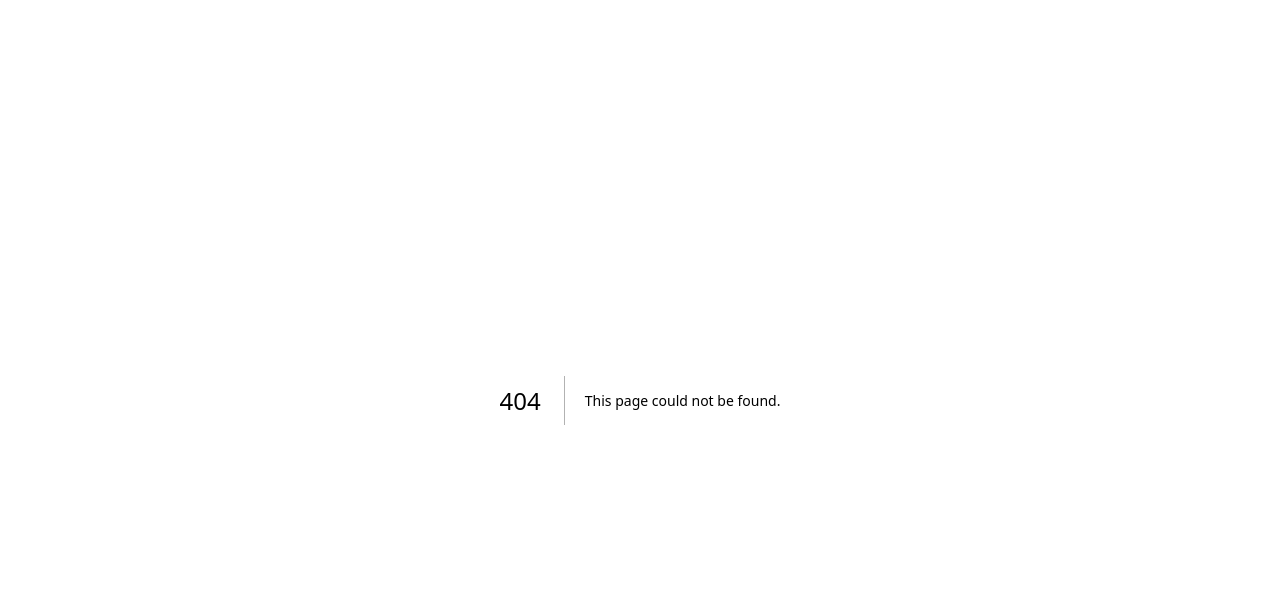
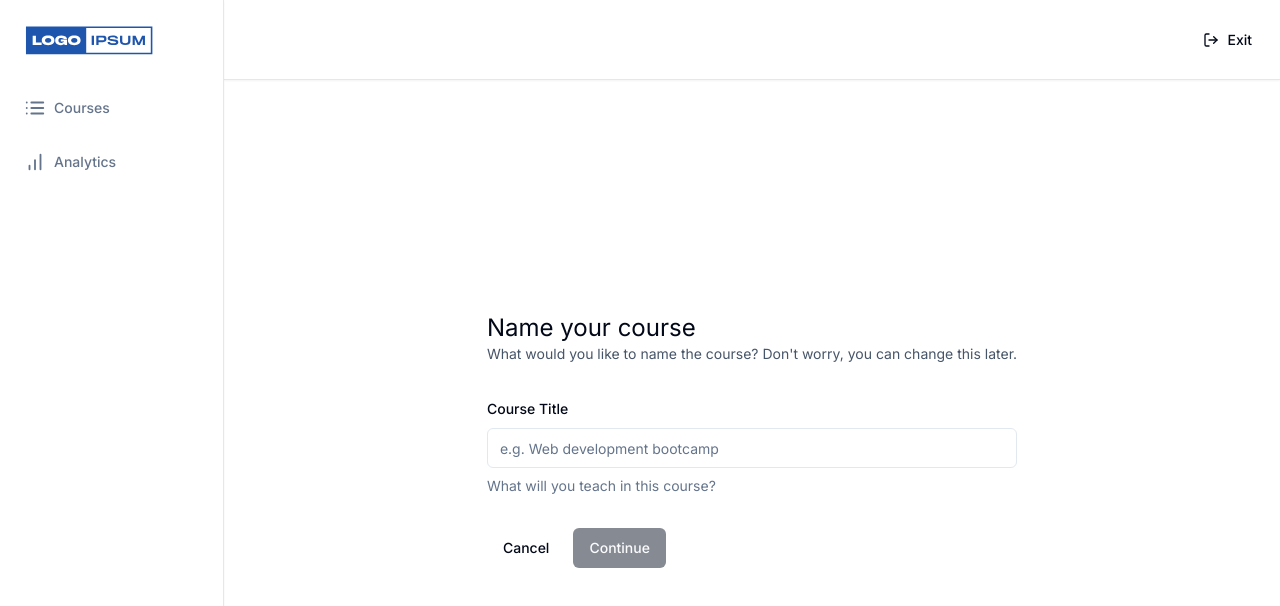
Before and after one commit to naviava/academix-app, a Next.js app: page /teacher/create in a window 1280 px wide. Before the commit this address had no page. Shown: the top 606 px of the page. Built offline with nearby package versions, Linux system fonts and the light colour scheme.

Commit message:
Added course creation UI.

```diff
--- a/app/(dashboard)/(routes)/teacher/courses/page.tsx
+++ b/app/(dashboard)/(routes)/teacher/courses/page.tsx
@@ -1,5 +1,14 @@
+import Link from "next/link";
+import { Button } from "@/components/ui/button";
+
 interface CoursesPageProps {}
 
 export default function CoursesPage({}: CoursesPageProps) {
-  return <div>CoursesPage</div>;
+  return (
+    <div className="p-6">
+      <Link href="/teacher/create">
+        <Button>New Course</Button>
+      </Link>
+    </div>
+  );
 }
--- /dev/null
+++ b/app/(dashboard)/(routes)/teacher/create/page.tsx
@@ -0,0 +1,102 @@
+"use client";
+
+import { useCallback, useMemo } from "react";
+import Link from "next/link";
+import { useRouter } from "next/navigation";
+
+import * as z from "zod";
+import axios from "axios";
+import toast from "react-hot-toast";
+import { useForm } from "react-hook-form";
+import { zodResolver } from "@hookform/resolvers/zod";
+
+import { Input } from "@/components/ui/input";
+import { Button } from "@/components/ui/button";
+import {
+  Form,
+  FormControl,
+  FormDescription,
+  FormField,
+  FormItem,
+  FormLabel,
+  FormMessage,
+} from "@/components/ui/form";
+
+const formSchema = z.object({
+  title: z.string().min(1, { message: "Title is required" }),
+});
+
+export default function CreatePage() {
+  const router = useRouter();
+
+  const form = useForm<z.infer<typeof formSchema>>({
+    resolver: zodResolver(formSchema),
+    defaultValues: { title: "" },
+  });
+
+  const { isSubmitting, isValid } = useMemo(
+    () => form.formState,
+    [form.formState],
+  );
+
+  const onSubmit = useCallback(
+    async (values: z.infer<typeof formSchema>) => {
+      try {
+        const response = await axios.post("/api/course", values);
+        router.push(`/teacher/courses/${response.data.id}`);
+      } catch (err) {
+        toast.error("Something went wrong");
+      }
+    },
+    [router],
+  );
+
+  return (
+    <div className="mx-auto flex h-full max-w-5xl p-6 md:items-center md:justify-center">
+      <div>
+        <h1 className="text-2xl">Name your course</h1>
+        <p className="text-sm text-slate-600">
+          What would you like to name the course? Don&apos;t worry, you can
+          change this later.
+        </p>
+        <Form {...form}>
+          <form
+            onSubmit={form.handleSubmit(onSubmit)}
+            className="mt-8 space-y-8"
+          >
+            <FormField
+              name="title"
+              control={form.control}
+              render={({ field }) => (
+                <FormItem>
+                  <FormLabel>Course Title</FormLabel>
+                  <FormControl>
+                    <Input
+                      disabled={isSubmitting}
+                      placeholder="e.g. Web development bootcamp"
+                      {...field}
+                    />
+                  </FormControl>
+                  <FormDescription>
+                    What will you teach in this course?
+                  </FormDescription>
+                  <FormMessage />
+                </FormItem>
+              )}
+            />
+            <div className="flex items-center gap-x-2">
+              <Link href="/">
+                <Button type="button" variant="ghost">
+                  Cancel
+                </Button>
+              </Link>
+              <Button type="submit" disabled={!isValid || isSubmitting}>
+                Continue
+              </Button>
+            </div>
+          </form>
+        </Form>
+      </div>
+    </div>
+  );
+}
--- a/app/layout.tsx
+++ b/app/layout.tsx
@@ -3,6 +3,7 @@
 import { Inter } from "next/font/google";
 
 import { ClerkProvider } from "@clerk/nextjs";
+import ToasterProvider from "@/components/providers/toaster-provider";
 
 const inter = Inter({ subsets: ["latin"] });
 
@@ -19,7 +20,10 @@
   return (
     <ClerkProvider>
       <html lang="en">
-        <body className={inter.className}>{children}</body>
+        <body className={inter.className}>
+          <ToasterProvider />
+          {children}
+        </body>
       </html>
     </ClerkProvider>
   );
--- /dev/null
+++ b/components/providers/toaster-provider.tsx
@@ -0,0 +1,7 @@
+"use client";
+
+import { Toaster } from "react-hot-toast";
+
+export default function ToasterProvider() {
+  return <Toaster />;
+}
--- /dev/null
+++ b/components/ui/form.tsx
@@ -0,0 +1,176 @@
+import * as React from "react"
+import * as LabelPrimitive from "@radix-ui/react-label"
+import { Slot } from "@radix-ui/react-slot"
+import {
+  Controller,
+  ControllerProps,
+  FieldPath,
+  FieldValues,
+  FormProvider,
+  useFormContext,
+} from "react-hook-form"
+
+import { cn } from "@/lib/utils"
+import { Label } from "@/components/ui/label"
+
+const Form = FormProvider
+
+type FormFieldContextValue<
+  TFieldValues extends FieldValues = FieldValues,
+  TName extends FieldPath<TFieldValues> = FieldPath<TFieldValues>
+> = {
+  name: TName
+}
+
+const FormFieldContext = React.createContext<FormFieldContextValue>(
+  {} as FormFieldContextValue
+)
+
+const FormField = <
+  TFieldValues extends FieldValues = FieldValues,
+  TName extends FieldPath<TFieldValues> = FieldPath<TFieldValues>
+>({
+  ...props
+}: ControllerProps<TFieldValues, TName>) => {
+  return (
+    <FormFieldContext.Provider value={{ name: props.name }}>
+      <Controller {...props} />
+    </FormFieldContext.Provider>
+  )
+}
+
+const useFormField = () => {
+  const fieldContext = React.useContext(FormFieldContext)
+  const itemContext = React.useContext(FormItemContext)
+  const { getFieldState, formState } = useFormContext()
+
+  const fieldState = getFieldState(fieldContext.name, formState)
+
+  if (!fieldContext) {
+    throw new Error("useFormField should be used within <FormField>")
+  }
+
+  const { id } = itemContext
+
+  return {
+    id,
+    name: fieldContext.name,
+    formItemId: `${id}-form-item`,
+    formDescriptionId: `${id}-form-item-description`,
+    formMessageId: `${id}-form-item-message`,
+    ...fieldState,
+  }
+}
+
+type FormItemContextValue = {
+  id: string
+}
+
+const FormItemContext = React.createContext<FormItemContextValue>(
+  {} as FormItemContextValue
+)
+
+const FormItem = React.forwardRef<
+  HTMLDivElement,
+  React.HTMLAttributes<HTMLDivElement>
+>(({ className, ...props }, ref) => {
+  const id = React.useId()
+
+  return (
+    <FormItemContext.Provider value={{ id }}>
+      <div ref={ref} className={cn("space-y-2", className)} {...props} />
+    </FormItemContext.Provider>
+  )
+})
+FormItem.displayName = "FormItem"
+
+const FormLabel = React.forwardRef<
+  React.ElementRef<typeof LabelPrimitive.Root>,
+  React.ComponentPropsWithoutRef<typeof LabelPrimitive.Root>
+>(({ className, ...props }, ref) => {
+  const { error, formItemId } = useFormField()
+
+  return (
+    <Label
+      ref={ref}
+      className={cn(error && "text-destructive", className)}
+      htmlFor={formItemId}
+      {...props}
+    />
+  )
+})
+FormLabel.displayName = "FormLabel"
+
+const FormControl = React.forwardRef<
+  React.ElementRef<typeof Slot>,
+  React.ComponentPropsWithoutRef<typeof Slot>
+>(({ ...props }, ref) => {
+  const { error, formItemId, formDescriptionId, formMessageId } = useFormField()
+
+  return (
+    <Slot
+      ref={ref}
+      id={formItemId}
+      aria-describedby={
+        !error
+          ? `${formDescriptionId}`
+          : `${formDescriptionId} ${formMessageId}`
+      }
+      aria-invalid={!!error}
+      {...props}
+    />
+  )
+})
+FormControl.displayName = "FormControl"
+
+const FormDescription = React.forwardRef<
+  HTMLParagraphElement,
+  React.HTMLAttributes<HTMLParagraphElement>
+>(({ className, ...props }, ref) => {
+  const { formDescriptionId } = useFormField()
+
+  return (
+    <p
+      ref={ref}
+      id={formDescriptionId}
+      className={cn("text-sm text-muted-foreground", className)}
+      {...props}
+    />
+  )
+})
+FormDescription.displayName = "FormDescription"
+
+const FormMessage = React.forwardRef<
+  HTMLParagraphElement,
+  React.HTMLAttributes<HTMLParagraphElement>
+>(({ className, children, ...props }, ref) => {
+  const { error, formMessageId } = useFormField()
+  const body = error ? String(error?.message) : children
+
+  if (!body) {
+    return null
+  }
+
+  return (
+    <p
+      ref={ref}
+      id={formMessageId}
+      className={cn("text-sm font-medium text-destructive", className)}
+      {...props}
+    >
+      {body}
+    </p>
+  )
+})
+FormMessage.displayName = "FormMessage"
+
+export {
+  useFormField,
+  Form,
+  FormItem,
+  FormLabel,
+  FormControl,
+  FormDescription,
+  FormMessage,
+  FormField,
+}
--- /dev/null
+++ b/components/ui/input.tsx
@@ -0,0 +1,25 @@
+import * as React from "react"
+
+import { cn } from "@/lib/utils"
+
+export interface InputProps
+  extends React.InputHTMLAttributes<HTMLInputElement> {}
+
+const Input = React.forwardRef<HTMLInputElement, InputProps>(
+  ({ className, type, ...props }, ref) => {
+    return (
+      <input
+        type={type}
+        className={cn(
+          "flex h-10 w-full rounded-md border border-input bg-background px-3 py-2 text-sm ring-offset-background file:border-0 file:bg-transparent file:text-sm file:font-medium placeholder:text-muted-foreground focus-visible:outline-none focus-visible:ring-2 focus-visible:ring-ring focus-visible:ring-offset-2 disabled:cursor-not-allowed disabled:opacity-50",
+          className
+        )}
+        ref={ref}
+        {...props}
+      />
+    )
+  }
+)
+Input.displayName = "Input"
+
+export { Input }
--- /dev/null
+++ b/components/ui/label.tsx
@@ -0,0 +1,26 @@
+"use client"
+
+import * as React from "react"
+import * as LabelPrimitive from "@radix-ui/react-label"
+import { cva, type VariantProps } from "class-variance-authority"
+
+import { cn } from "@/lib/utils"
+
+const labelVariants = cva(
+  "text-sm font-medium leading-none peer-disabled:cursor-not-allowed peer-disabled:opacity-70"
+)
+
+const Label = React.forwardRef<
+  React.ElementRef<typeof LabelPrimitive.Root>,
+  React.ComponentPropsWithoutRef<typeof LabelPrimitive.Root> &
+    VariantProps<typeof labelVariants>
+>(({ className, ...props }, ref) => (
+  <LabelPrimitive.Root
+    ref={ref}
+    className={cn(labelVariants(), className)}
+    {...props}
+  />
+))
+Label.displayName = LabelPrimitive.Root.displayName
+
+export { Label }
```
Also changed, not shown: package.json (+7 -1 lines), 1 other file (tests, documents, lock files or other folders).
